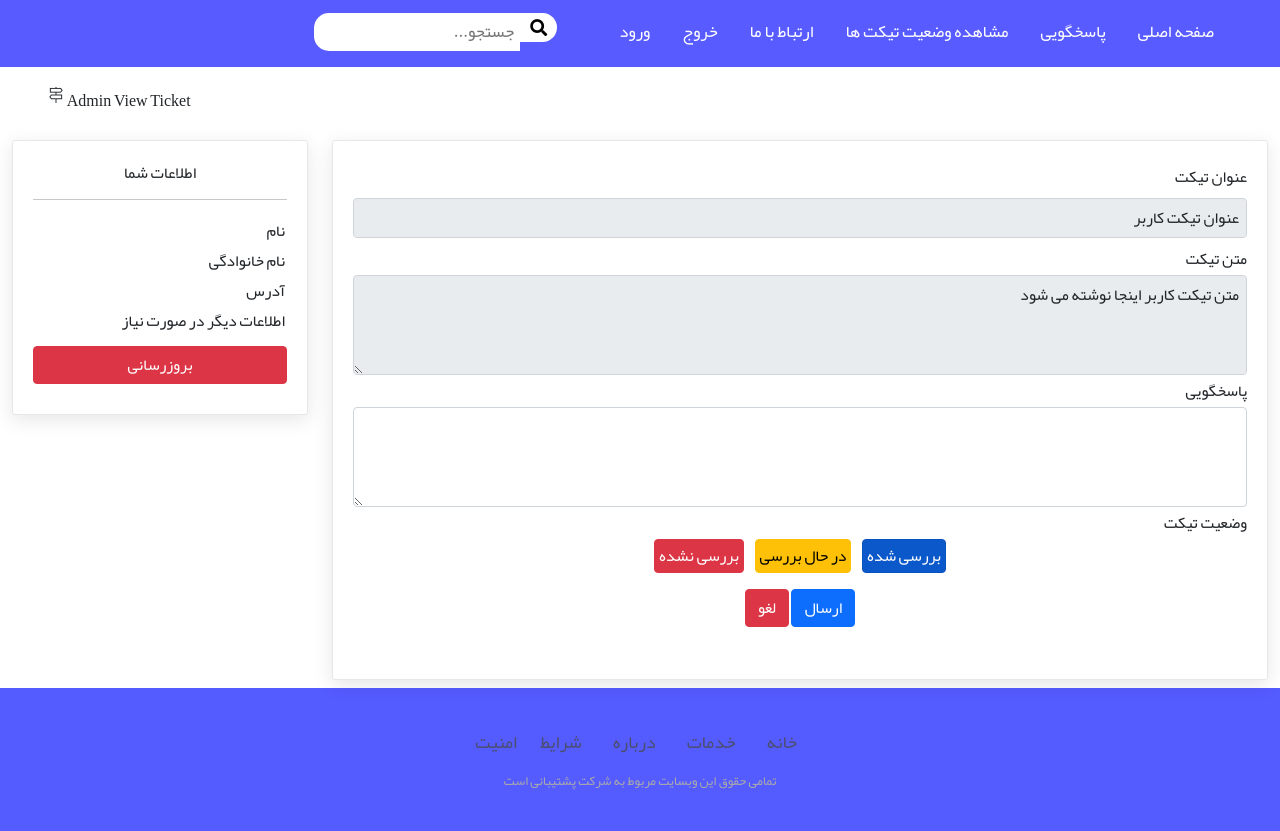
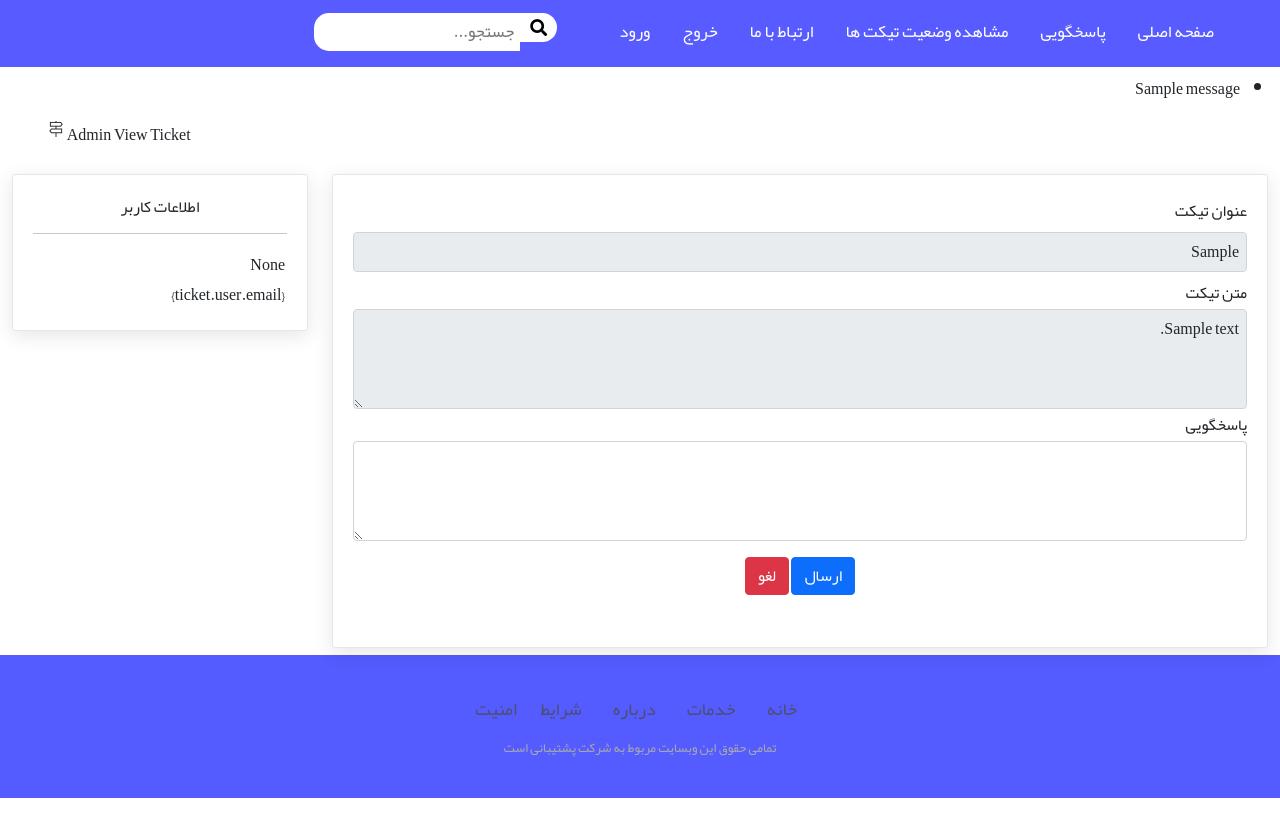
Before and after one commit to thesaeid/ticketing_project, a Django app: page /admin_view_ticket/1 in a window 1280 px wide. After the commit the page ends 798 px from the top, so only its background shows below. Run offline with Django 4.2, Linux system fonts and the light colour scheme; tables that the repository leaves empty hold one stand-in row (values such as "Sample post"); one stand-in notice (Sample message) is shown; parts of the project's set-up code (start-up, migrations or seed data) failed here and were passed over; some libraries are stand-ins or nearby versions.

Commit message:
fix varibles on admin_view_ticket template

```diff
--- a/templates/ticketing/admin_view_ticket/admin_view_ticket.html
+++ b/templates/ticketing/admin_view_ticket/admin_view_ticket.html
@@ -14,6 +14,13 @@
 
 
 {% block content %}
+    {% if messages %}
+        <ul class="messages">
+            {% for message in messages %}
+            <li{% if message.tags %} class="{{ message.tags }}"{% endif %}>{{ message }}</li>
+            {% endfor %}
+        </ul>
+    {% endif %}
     <div class="container-fluid">
         <div class="row container-fluid main-page-top">
             <span class="current-location-text">
@@ -30,32 +37,32 @@
                     <form action="#" method="POST" class="form">
                         {% csrf_token %}
                         <label for="" class="db">عنوان تیکت</label>
-                        <input readonly type="text" class="form-control" value="عنوان تیکت کاربر">
+                        <input readonly type="text" class="form-control" value={{ ticket.title }}>
                         <label for="" class="db">متن تیکت</label>
                         <textarea readonly name="" id=""
-                            class="form-control">متن تیکت کاربر اینجا نوشته می شود</textarea>
+                            class="form-control">{{ ticket.description }}</textarea>
                         <label for="" class="db">پاسخگویی</label>
                         <textarea name="" id="" class="form-control"></textarea>
 
 
 
-                        <label for="" class="db">وضعیت تیکت</label>
-                        <div class="text-center container-fluid dib">
-                            <!-- BACKEND GUYS, IT'S RADIO BUTTON -->
-
-                            <input type="radio" class="btn-check pf" name="options" id="option1" autocomplete="off" checked />
-                            <label class="btn btn-primary p-1 mx-1" for="option1">بررسی شده</label>
-
-
-                            <input type="radio" class="btn-check pf" name="options" id="option2" autocomplete="off" />
-                            <label class="btn btn-warning p-1 mx-1" for="option2">در حال بررسی</label>
-
-
-                            <input type="radio" class="btn-check pf" name="options" id="option3" autocomplete="off" />
-                            <label class="btn btn-danger p-1 mx-1" for="option3">بررسی نشده</label>
-
-
-                        </div>
+{#                        <label for="" class="db">وضعیت تیکت</label>#}
+{#                        <div class="text-center container-fluid dib">#}
+{#                            <!-- BACKEND GUYS, IT'S RADIO BUTTON -->#}
+{##}
+{#                            <input type="radio" class="btn-check pf" name="options" id="option1" autocomplete="off" checked />#}
+{#                            <label class="btn btn-primary p-1 mx-1" for="option1">بررسی شده</label>#}
+{##}
+{##}
+{#                            <input type="radio" class="btn-check pf" name="options" id="option2" autocomplete="off" />#}
+{#                            <label class="btn btn-warning p-1 mx-1" for="option2">در حال بررسی</label>#}
+{##}
+{##}
+{#                            <input type="radio" class="btn-check pf" name="options" id="option3" autocomplete="off" />#}
+{#                            <label class="btn btn-danger p-1 mx-1" for="option3">بررسی نشده</label>#}
+{##}
+{##}
+{#                        </div>#}
                         <div class="text-center py-3">
                             <button type="button" class="btn btn-primary">ارسال</button>
                             <button type="submit" class="btn btn-danger">لغو</button>
@@ -66,13 +73,10 @@
             </div>
             <div class="col-lg-3">
                 <div class="card main-page-info">
-                    <p>اطلاعات شما</p>
+                    <p>اطلاعات کاربر</p>
                     <hr>
-                    <span>نام</span>
-                    <span>نام خانوادگی</span>
-                    <span>آدرس</span>
-                    <span> اطلاعات دیگر در صورت نیاز</span>
-                    <a href="#" class="btn btn-block btn-danger main-page-update-btn">بروزرسانی</a>
+                    <span>{{ ticket.user.username }}</span>
+                    <span>{ticket.user.email}</span>
 
                 </div>
             </div>
```
